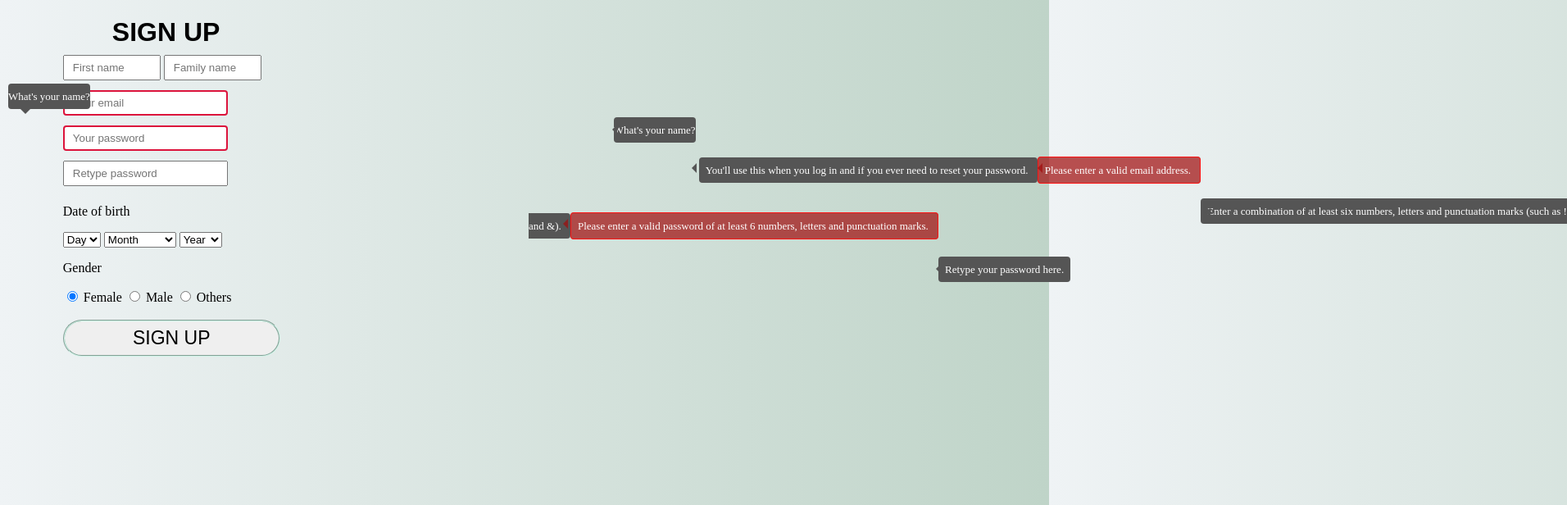
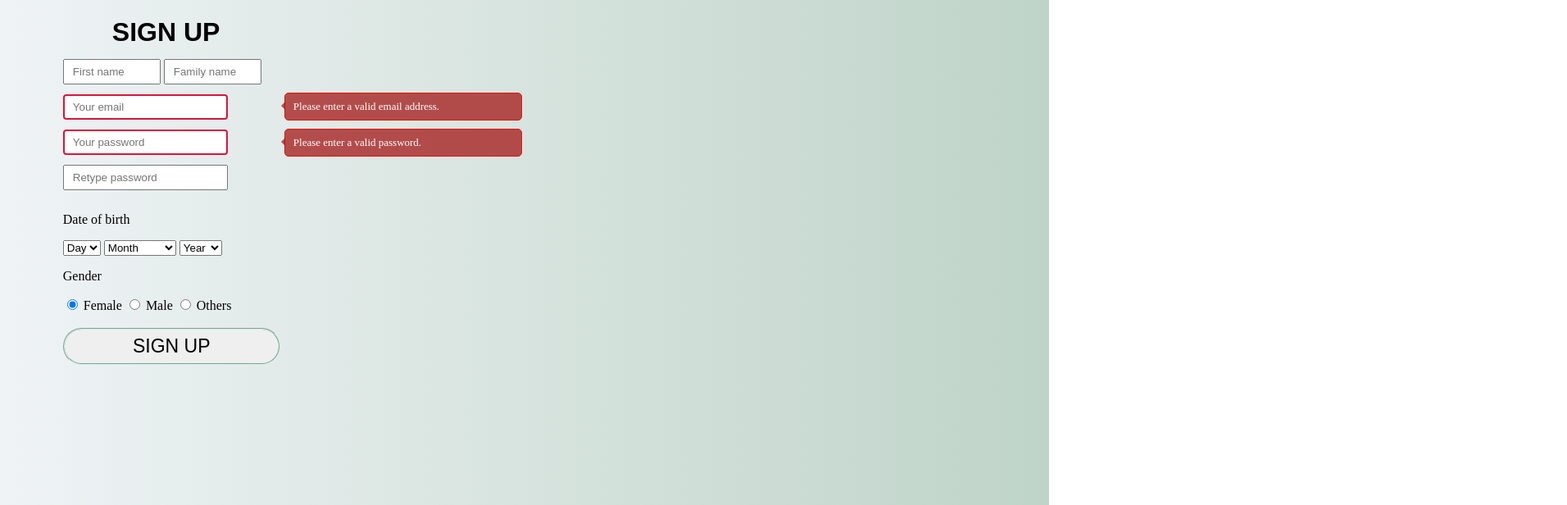
Before and after one commit to Winnguyen1511/Online_shop_manager, a plain HTML site: page idea/SignUpPage_New/SignUp.html in a window 1280 px wide. Both pictures are taken after a click on the button "SIGN UP". Shown: the top 616 px of the page at 82% size, 1912 px wide, since content can reach past the window. Drawn offline with Linux system fonts and the light colour scheme.

Commit message:
Add new login and signup page. I reconstruct the page, elements now are easier to handle with multiple <div>, no more seperate blocks. I also use inline to display popup.

```diff
--- a/idea/SignUpPage_New/SignUp.html
+++ b/idea/SignUpPage_New/SignUp.html
@@ -15,35 +15,30 @@
         </div>
 
         <div class="info">
-            <div name="info-text">
-                <input class="textbox first-name"   type="text"     placeholder="First name"        id="txtFirstName">
-                <input class="textbox family-name"  type="text"     placeholder="Family name"       id="txtFamilyName"><br>
-                <input class="textbox"              type="text"     placeholder="Your email"        id="txtEmail"><br>
-                <input class="textbox"              type="password" placeholder="Your password"     id="txtPass"><br>
-                <input class="textbox"              type="password" placeholder="Retype password"   id="txtRetypePass">
+            <div>
+                <span class="info-span">
+                    <input class="textbox first-name"   type="text"     placeholder="First name"        id="txtFirstName">
+                    <input class="textbox family-name"  type="text"     placeholder="Family name"       id="txtFamilyName">
+                    <input class="textbox"              type="text"     placeholder="Your email"        id="txtEmail">
+                    <input class="textbox"              type="password" placeholder="Your password"     id="txtPass">
+                    <input class="textbox"              type="password" placeholder="Retype password"   id="txtRetypePass">
+                </span><span class="popup-span">
+                    <!-- <div  class="popup popup-first-name"          id="popupFirstName">What's your name?</div> -->
+                    <div   class="popup popup-family-name"         id="popupFamilyName"></div>
+                    <div   class="popup popup-email"               id="popupEmail"></div>
+                    <div   class="popup popup-pass"                id="popupPass"></div>
+                    <div   class="popup popup-retype"              id="popupRetype"></div>
+                </span>
             </div>
-
-            <div id="signup-popup">
-                <span   class="popup popup-first-name"          id="popupFirstName">What's your name?</span>
-                <span   class="popup popup-family-name"         id="popupFamilyName">What's your name?</span>
-                <span   class="popup popup-email"               id="popupEmail">
-                    You'll use this when you log in and if you ever need
-                    to reset your password.
-                </span>
+            <!-- <div id="signup-popup-error">
                 <span   class="popup popup-email popup-error"   id="popupEmailError">
                     Please enter a valid email address.
-                </span>
-                <span   class="popup popup-pass"                id="popupPass">
-                    Enter a combination of at least six numbers, letters and
-                    punctuation marks (such as ! and &).
                 </span>
                 <span   class="popup popup-pass popup-error"    id="popupPassError">Please enter a valid password
                     of at least 6 numbers, letters and punctuation marks.
                 </span>
-                <span   class="popup popup-retype"              id="popupRetype">Retype your password here.</span>
                 <span   class="popup popup-retype popup-error"  id="popupRetypeError">Password retype mismatch.</span>
-            </div>
-
+            </div> -->
             <div name="info-date-gender">
                 <p>Date of birth</p>
                 <div name="date">
--- a/idea/SignUpPage_New/css/style-login.css
+++ b/idea/SignUpPage_New/css/style-login.css
@@ -1,20 +1,25 @@
 .popup-email{
-    width: 340px;
+    /* width: 340px;
     padding: 8px 8px;
-    top: 68px;
+    top:15px;
+    left:263px; */
+
 }
 .popup-email::after{
-    top: 22%;
-    left: -3.5%;
+    /* top: 22%;
+    height: 0px;
+    left: -96.5%; */
 }
 
 /* Style for password and retype popup */
 .popup-pass{
-    width: 318px;
+    /* width: 318px;
     padding: 8px 8px;
-    top: 119px;
+    top: 37px;
+    left: 263px; */
 }
 .popup-pass::after{
-    top: 22%;
-    left: -3.5%;
+    /* top: 22%;
+    /* left: 96%; */
+    /* left: -85.5%;  */
 }
--- a/idea/SignUpPage_New/css/style-signup.css
+++ b/idea/SignUpPage_New/css/style-signup.css
@@ -16,55 +16,59 @@
     width: 160px;
     padding: 8px 0px;
     text-align: center;
-    top: 48px;
+    top: -25px;
     left: 0px;
 }
 .popup-first-name::after{
-    top: 100%;
-    left: 15%;
+    top: 23px;
+    left: -16%;
     border-color:var(--popup-background-color) transparent transparent transparent ;
 }
 
 /* Style for Family name popup */
 .popup-family-name{
     width: 160px;
-    padding: 8px 0px;
-    top: 89px;
-    text-align: center;
+    /* padding: 8px 0px; */
+    /* top: -7px; */
+    /* left:40%; */
+    /* text-align: center; */
 }
 .popup-family-name::after{
-    top: 30%;
-    left: -7.5%;
+    /* top: 30%; */
+    /* left: -21.2%; */
 }
 
 /* Style for Email popup */
 .popup-email{
-    width: 340px;
-    padding: 8px 8px;
-    top: 138px;
+    /* width: 340px; */
+    /* padding: 8px 8px; */
+    /* top: 138px; */
+    /* top:15px; */
+    width: 280px;
 }
 .popup-email::after{
-    top: 22%;
-    left: -3.5%;
+    /* top: 22%;
+    left: -80%;     */
 }
 
 /* Style for password and retype popup */
 .popup-pass{
-    width: 318px;
+    /* width: 318px;
     padding: 8px 8px;
-    top: 188px;
+    top: 20px; */
 }
 .popup-pass::after{
-    top: 22%;
-    left: -3.5%;
+    /* top: 22%;
+    left: -98.5%; */
 }
 .popup-retype{
-    width: 200px;
+    /* width: 200px;
     padding: 8px 8px;
     text-align: center;
-    top: 240.5px;
+    top: 22px; */
+    width:200px;
 }
 .popup-retype::after{
-    top: 30%;
-    left: -5.5%;
+    /* top: 30%;
+    left: -31.3%; */
 }
--- a/idea/SignUpPage_New/css/style.css
+++ b/idea/SignUpPage_New/css/style.css
@@ -7,16 +7,28 @@ body {
     --popup-error-background-color:rgba(160, 12, 12, 0.705);
     --popup-color:#fff;
     --popup-border-color:rgb(49, 49, 49);
-    --popup-error-border-color:rgb(253, 19, 19);
-
+    --popup-error-border-color:rgb(228, 17, 10);
+    --popup-top:60px;
+    --info-width:265px;
+    --popup-before-border:5px;
 }
 .signup{
     /* margin: 0 auto; */
     /* width: ; */
-    width: 100%;
+    width: calc(var(--info-width)*3);
     margin-left: 6%;
-    margin-right: 50%;
+    /* margin-right: 50%;   */
+}
 
+.info-span
+{
+    width: var(--info-width);
+    display :inline-block;
+}
+.popup-span
+{
+    width: var(--info-width*1.5);
+    display: inline-block;
 }
 .logo{
     /* border: 5px; */
@@ -27,18 +39,28 @@ body {
     font-family: Arial, Helvetica, sans-serif;
 }
 #signup-popup{
-    position: absolute;
-    left: 10px;
-    top: 60px;
+    /* position: absolute;
+
+    top: var(--popup-top); */
+
+    /* height: 82px; */
 }
 #login-popup{
-    position: absolute;
-    top: 10px;
+    /* position: relative;
+
+    top: var(--popup-top); */
+
+}
+
+#signup-popup-error{
+    /* position: absolute;
+    top:60px; */
 }
 .popup {
     /* margin-left: 6%;
     margin-right: 50%; */
-    visibility: visible;
+    /* widows: 300px;
+    visibility: hidden;
     cursor: pointer;
     background-color: var(--popup-background-color);
     color: var(--popup-color);
@@ -46,25 +68,52 @@ body {
     border-radius: 4px;
     position: relative;
     font-size: small;
-    left: 50%;
+    left: 40%; */
+    visibility: hidden;
+    background-color: var(--popup-background-color);
+    color: var(--popup-color);
+    cursor: pointer;
+    font-size: small;
+    margin:10px;
+    padding:8px 8px 8px 0px;
+    border-radius: 5px;
+    text-align: left;
+    margin-left:var(--popup-before-border);
 }
-.popup::after{
-    content: "";
-    position: absolute;
+.popup::before{
+    /* content: "";
+    position: relative;
+
+    display: inline-block;
+
     border-width: 6px;
+    width: 0;
+    height: 0;
     border-style: solid;
+    border-color: transparent var(--popup-background-color) transparent transparent ; */
+    content:"";
+    display: inline-block;
+    position: relative;
+    border-style: solid;
+    border-width: var(--popup-before-border);
     border-color: transparent var(--popup-background-color) transparent transparent ;
+    right: 10px;
 }
 
 
 .popup-error{
-    visibility: hidden;
+    /* visibility: visible;
     background-color: var(--popup-error-background-color);
     border-style: solid;
     border-width: 1px;
+    border-color: var(--popup-error-border-color); */
+    visibility: hidden;
+    background-color: var(--popup-error-background-color);
     border-color: var(--popup-error-border-color);
+    border-width: 1px;
+    border-style: solid;
 }
-.popup-error::after{
+.popup-error::before{
     border-color: transparent var(--popup-error-background-color) transparent transparent;
 }
 
--- a/idea/SignUpPage_New/js/SignUp.js
+++ b/idea/SignUpPage_New/js/SignUp.js
@@ -4,6 +4,18 @@ const mthArr = ["January", "February", "March", "April", "May",
                         "June", "July", "August", "September", "October",
                         "November", "December"];
 const genderList = [...document.getElementsByName("ckbGender")];
+
+//Dynamic text for popup:
+const popuptxt = {
+    "name":{"normal":"What's your name?"},
+    "email":{"normal":"You'll use this when you log in.",
+            "error":"Please enter a valid email address."},
+    "pass":{"normal":"Enter a combination of at least six numbers and characters.",
+            "error":"Please enter a valid password."},
+    "retype":{"normal":"Retype your password here.",
+            "error":"Password retype mismatch."}
+}
+
 // console.log(genderList[0].checked);
 let gender = genderList.reduce((prev, cur) =>{
     return prev.checked == true ? prev : cur;
@@ -16,6 +28,9 @@ function radioButtonHandler(value)
 let date = new Date();
 var txtFirstName, txtFamilyName;
 var txtEmail, txtPass, txtRetypePass;
+
+var popupFamilyName, popupEmail, popupPass, popupRetype;
+
 var sltDate, sltMonth, sltYear;
 var btnSignUp;
 
@@ -30,6 +45,13 @@ function addElements()
     txtEmail = document.getElementById("txtEmail");
     txtPass = document.getElementById("txtPass");
     txtRetypePass = document.getElementById("txtRetypePass");
+
+    //Add popups:
+    popupFamilyName = document.getElementById("popupFamilyName");
+    popupEmail = document.getElementById("popupEmail");
+    popupPass = document.getElementById("popupPass")
+    popupRetype = document.getElementById("popupRetype")
+
     //Add slt and add option:
     sltDate = document.getElementById("sltDate");
     let optDefault = document.createElement("option");
@@ -84,73 +106,79 @@ function addEvents()
     txtFirstName.addEventListener("focus", ()=>{
         //Popup for Firstname
         // console.log("Focus first name");
-        const popup = document.getElementById("popupFirstName");
-        popup.classList.add("show");
-
+        // const popup = document.getElementById("popupFirstName");
+        popupFamilyName.innerHTML = popuptxt['name']['normal'];
+        popupFamilyName.classList.add("show");
     });
     txtFirstName.addEventListener("focusout", ()=>{
         // console.log("Out first name");
-        const popup = document.getElementById("popupFirstName");
-        popup.classList.remove("show");
+        // const popup = document.getElementById("popupFirstName");
+        popupFamilyName.classList.remove("show");
     });
 
     txtFamilyName.addEventListener("focus", ()=>{
         //Popup for Family name
         // console.log("Focus family name");
-        const popup = document.getElementById("popupFamilyName");
-        popup.classList.add("show");
+        // const popup = document.getElementById("popupFamilyName");
+        popupFamilyName.innerHTML = popuptxt['name']['normal'];
+        popupFamilyName.classList.add("show");
     });
     txtFamilyName.addEventListener("focusout", ()=>{
         // console.log("Out Family name");
-        const popup = document.getElementById("popupFamilyName");
-        popup.classList.remove("show");
+        // const popup = document.getElementById("popupFamilyName");
+        popupFamilyName.classList.remove("show");
     });
 
     txtEmail.addEventListener("focus", ()=>{
         // console.log("Focus email");
-        const popup = document.getElementById("popupEmail");
-        popup.classList.add("show");
+        // const popup = document.getElementById("popupEmail");
+        popupEmail.innerHTML = popuptxt['email']['normal'];
+        popupEmail.classList.add("show");
         txtEmail.classList.remove("text-error");
-        const popupError = document.getElementById("popupEmailError");
-        popupError.classList.remove("show");
+        popupEmail.classList.remove("popup-error")
+        // const popupError = document.getElementById("popupEmailError");
+        // popupError.classList.remove("show");
     });
     txtEmail.addEventListener("focusout", ()=>{
         // console.log("Out Email");
-        const popup = document.getElementById("popupEmail");
-        popup.classList.remove("show");
+        // const popup = document.getElementById("popupEmail");
+        popupEmail.classList.remove("show");
     });
 
     txtPass.addEventListener("focus", ()=>{
         //Popup for password
         // console.log("Focus password");
-        const popup = document.getElementById("popupPass");
-        popup.classList.add("show");
+        // const popup = document.getElementById("popupPass");
+        popupPass.innerHTML = popuptxt['pass']['normal'];
+        popupPass.classList.add("show");
         txtPass.classList.remove("text-error");
-        const popupError = document.getElementById("popupPassError");
-        popupError.classList.remove("show");
+        popupPass.classList.remove("popup-error")
+        // const popupError = document.getElementById("popupPassError");
+        // popupError.classList.remove("show");
 
     });
 
     txtPass.addEventListener("focusout", ()=>{
         // console.log("Out password");
-        const popup = document.getElementById("popupPass");
-        popup.classList.remove("show");
+        // const popup = document.getElementById("popupPass");
+        popupPass.classList.remove("show");
     });
-
 
     txtRetypePass.addEventListener("focus", ()=>{
         //Popup for retype password
         // console.log("Focus retype password");
-        const popup = document.getElementById("popupRetype");
-        popup.classList.add("show");
+        // const popup = document.getElementById("popupRetype");
+        popupRetype.innerHTML = popuptxt['retype']['normal'];
+        popupRetype.classList.add("show");
         txtRetypePass.classList.remove("text-error");
-        const popupError = document.getElementById("popupRetypeError");
-        popupError.classList.remove("show");
+        popupRetype.classList.remove("popup-error");
+        // const popupError = document.getElementById("popupRetypeError");
+        // popupError.classList.remove("show");
     });
     txtRetypePass.addEventListener("focusout", ()=>{
         // console.log("Out Retype pass");
-        const popup = document.getElementById("popupRetype");
-        popup.classList.remove("show");
+        // const popup = document.getElementById("popupRetype");
+        popupRetype.classList.remove("show");
     });
     //add onchange event for radio buttons:
     radioFemale.addEventListener("change", ()=>{
@@ -249,23 +277,29 @@ function InforHandler()
     if(emailCheck == false)
     {
         txtEmail.classList.add("text-error");
-        const popupError = document.getElementById("popupEmailError");
-        popupError.classList.add("show");
+        // const popupError = document.getElementById("popupEmailError");
+        popupEmail.innerHTML = popuptxt['email']['error'];
+        popupEmail.classList.add("popup-error")
+        popupEmail.classList.add("show");
         stat = false;
     }
     let passCheck = Valid.validPass(txtPass.value);
     if(passCheck == false)
     {
         txtPass.classList.add("text-error");
-        const popupError = document.getElementById("popupPassError");
-        popupError.classList.add("show");
+        // const popupError = document.getElementById("popupPassError");
+        popupPass.innerHTML = popuptxt['pass']['error'];
+        popupPass.classList.add("popup-error");
+        popupPass.classList.add("show");
         stat = false;
     }
     if(txtPass.value != txtRetypePass.value)
     {
         txtRetypePass.classList.add("text-error");
-        const popupError = document.getElementById("popupRetypeError");
-        popupError.classList.add("show");
+        // const popupError = document.getElementById("popupRetypeError");
+        popupRetype.innerHTML = popuptxt['retype']['error'];
+        popupRetype.classList.add("popup-error");
+        popupRetype.classList.add("show");
         stat = false;
     }
     return stat;
```
Also changed, not shown: idea/SignUpPage_New/LogIn.html (+22 -13 lines).
